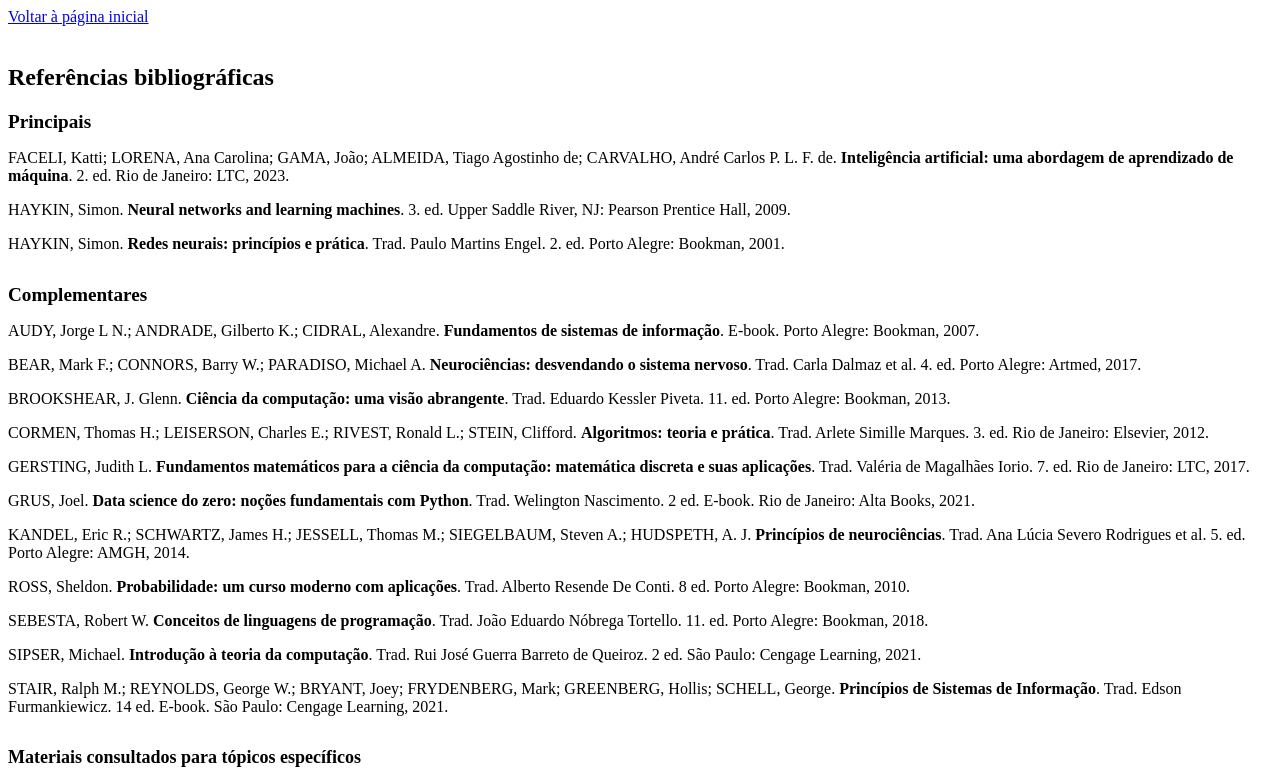
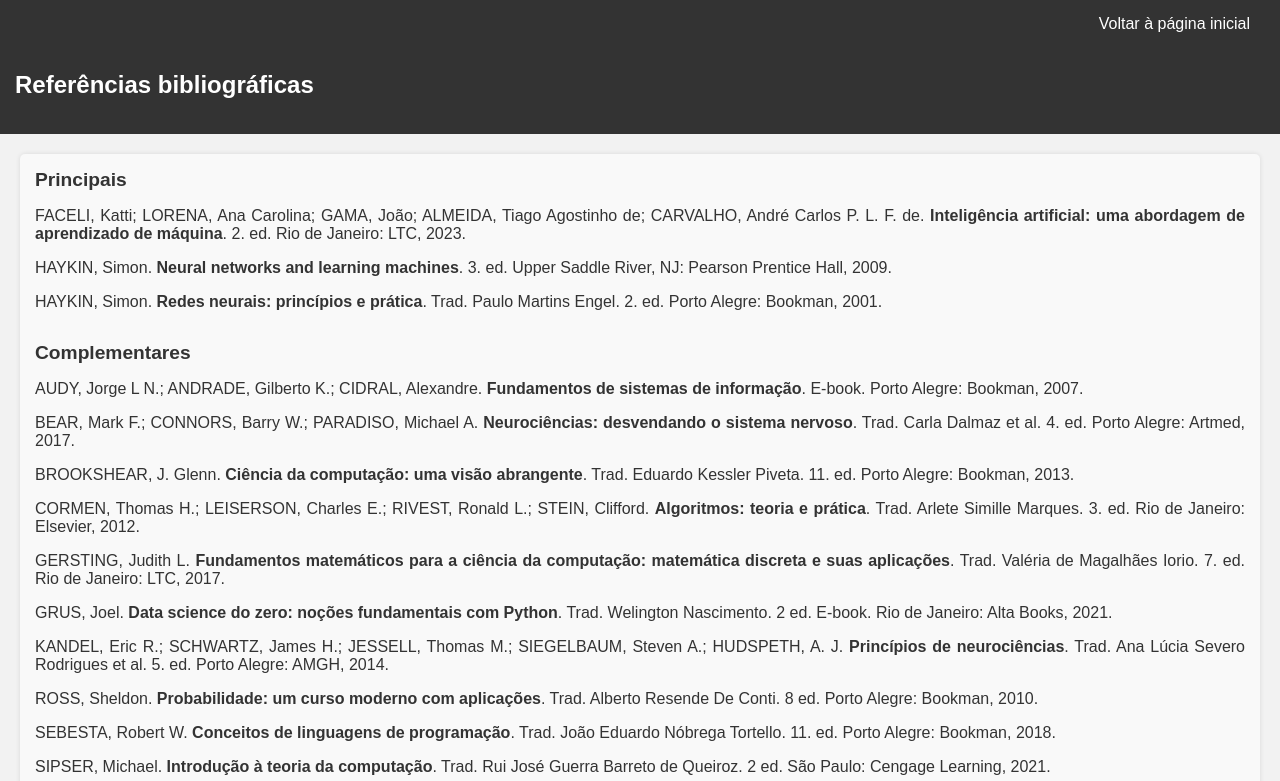
Before and after one commit to paulorobertovrc/neurobit, a plain HTML site: page site/content/referencias.html in a window 1280 px wide. Shown: the top 781 px of the page. Drawn offline with Linux system fonts and the light colour scheme; the site is published under a folder, as on GitHub Pages, so addresses that start at the root find nothing.

Commit message:
Correção de link

```diff
--- a/site/content/referencias.html
+++ b/site/content/referencias.html
@@ -3,14 +3,14 @@
 <head>
     <meta charset="UTF-8">
     <meta name="viewport" content="width=device-width, initial-scale=1.0">
-    <link rel="stylesheet" href="/site/style.css">
+    <link rel="stylesheet" href="../../site/style.css">
     <title>NeuroBit | @pauloroberto.dev</title>
-    <link rel="shortcut icon" href="/imagens/favicon.png" type="image/x-icon">
+    <link rel="shortcut icon" href="../../imagens/favicon.png" type="image/x-icon">
 </head>
 <body>
     <header class="breadcrumb" id="top">
         <nav>
-            <a href="/index.html">Voltar à página inicial</a>
+            <a href="index.html">Voltar à página inicial</a>
             <br/>
             <br/>
             <div class="header-info-container">
```
